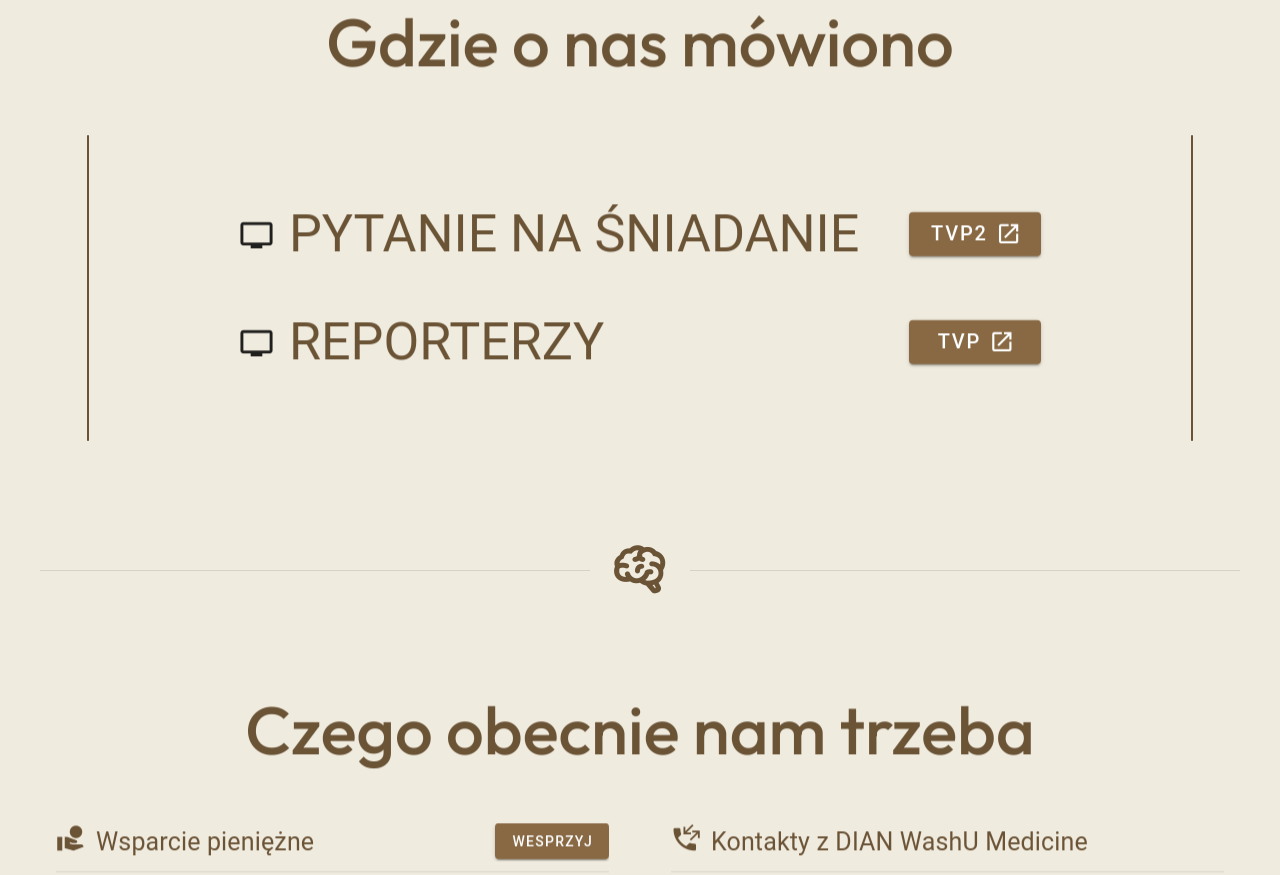
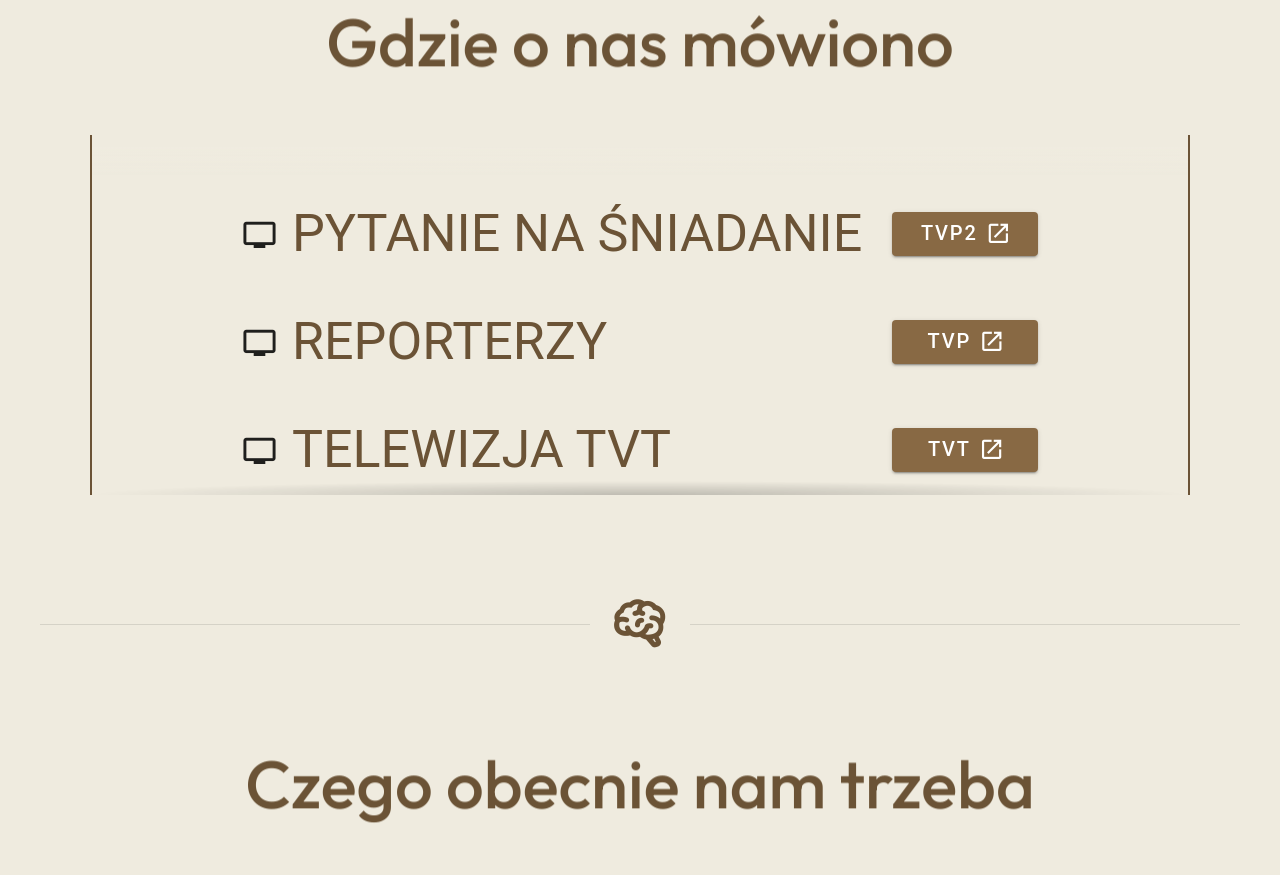
Before and after one commit to PatrykJarzynka/Memory, a Vue app: page / in a window 1280 px wide. Shown: the part 5700-6575 px from the top of the page. Built offline with nearby package versions, Linux system fonts and the light colour scheme; a small style sheet from the web is missing; a web font is replaced by a local one.

Commit message:
Implemented scrollable list for media. Added two more media providers.

```diff
--- a/src/components/MediaList.vue
+++ b/src/components/MediaList.vue
@@ -36,11 +36,29 @@
         platformName: "TVP",
       },
     },
+    {
+      id: 3,
+      name: "Telewizja TVT",
+      icon: "mdi-television",
+      mediaData: {
+        link: "https://www.youtube.com/watch?v=GKFxClgcpDc",
+        platformName: "TVT",
+      },
+    },
+    {
+      id: 4,
+      name: "Studio Raban",
+      icon: "mdi-television",
+      mediaData: {
+        link: "https://www.youtube.com/watch?v=HovKI1sU4cs",
+        platformName: "YTube",
+      },
+    },
   ]
 </script>
 
 <template>
-  <div class="media-container reveal-slide-up">
+  <div class="media-container reveal-slide-up shadow-scroll">
     <div
       v-for="item in mediaItems"
       :key="item.id"
@@ -72,24 +90,31 @@
 
 .media-container{
   display: grid;
-  grid-template-columns: 1fr auto;
-  column-gap: 50px;
+  grid-template-columns: 2fr 1.2fr;
+  column-gap: 30px;
   row-gap: 30px;
   margin-inline: auto;
   align-items: center;
   border-inline: 2px solid rgb(var(--v-theme-primary));
-  padding: var(--v-gap-elements-outside--xs) 20px;
+  padding: 20px;
+  max-height: 200px;
+  overflow: auto;
+
+
 
   @media only screen and (width >= 600px) {
-    padding: var(--v-gap-elements-outside--sm);
+    grid-template-columns: 1fr auto;
+    padding: 20px 60px;
   }
 
   @media only screen and (width >= 960px) {
-    padding: var(--v-gap-elements-outside--sm) 80px;
+    padding: 40px 80px;
+    max-height: 300px;
   }
 
   @media only screen and (width >= 1280px) {
     padding: var(--v-gap-elements-outside--sm) 150px;
+    max-height: 360px;
   }
 }
 
--- a/src/main.ts
+++ b/src/main.ts
@@ -17,6 +17,7 @@ import { createApp } from 'vue'
 // Styles
 import 'unfonts.css'
 import '@/styles/animations.scss'
+import '@/styles/global.scss'
 
 import pl from '@/locales/pl'
 import en from '@/locales/en'
--- /dev/null
+++ b/src/styles/global.scss
@@ -0,0 +1,36 @@
+.shadow-scroll {
+  background:
+          /* Shadow Cover TOP */
+          linear-gradient(
+                          rgb(var(--v-theme-background)) 30%,
+                          rgba(255, 255, 255, 0)
+          ) center top,
+
+            /* Shadow Cover BOTTOM */
+          linear-gradient(
+                          rgba(255, 255, 255, 0),
+                          rgb(var(--v-theme-background)) 70%
+          ) center bottom,
+
+            /* Shadow TOP */
+          radial-gradient(
+                          farthest-side at 50% 0,
+                          rgba(0, 0, 0, 0.2),
+                          rgba(0, 0, 0, 0)
+          ) center top,
+
+            /* Shadow BOTTOM */
+          radial-gradient(
+                          farthest-side at 50% 100%,
+                          rgba(0, 0, 0, 0.2),
+                          rgba(0, 0, 0, 0)
+          ) center bottom;
+
+  background-repeat: no-repeat;
+  background-size: 100% 40px, 100% 40px, 100% 14px, 100% 14px;
+  background-attachment: local, local, scroll, scroll;
+}
+
+.shadow-scroll::-webkit-scrollbar {
+  display: none;
+}
```
